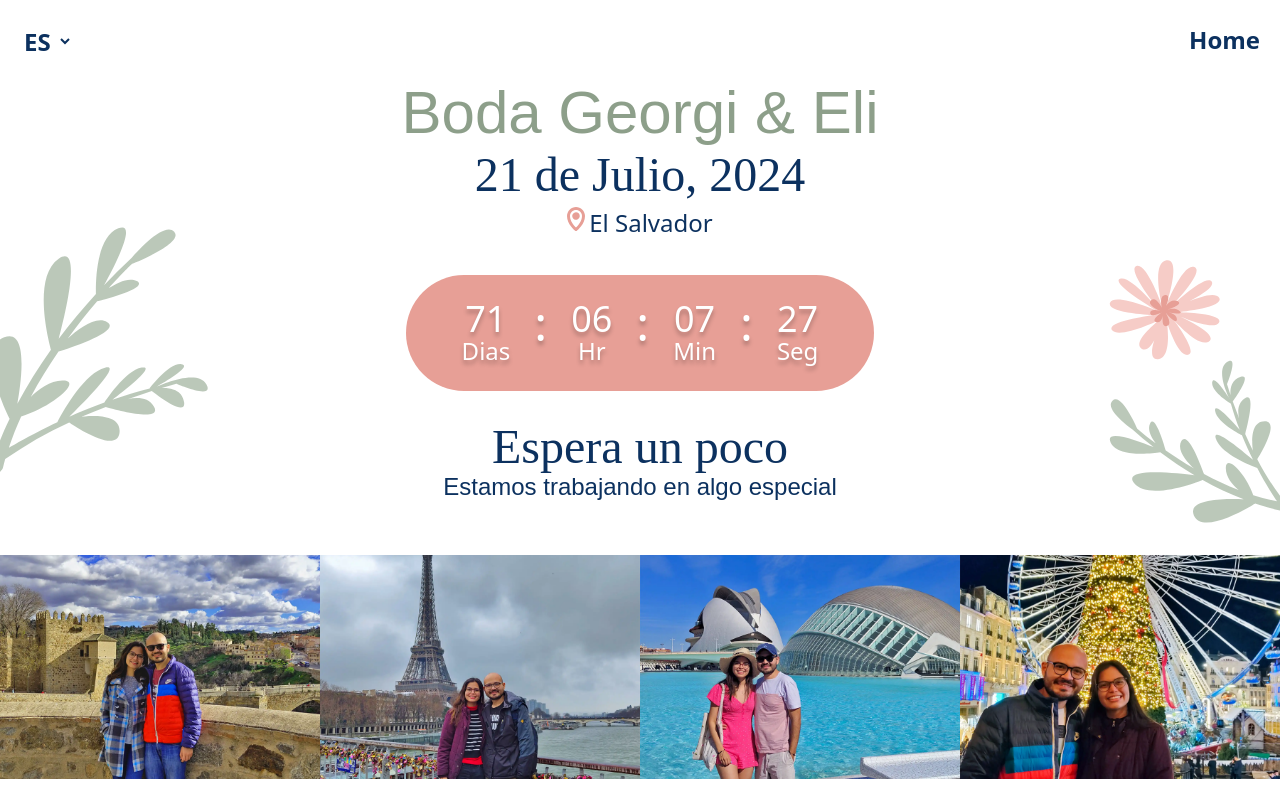
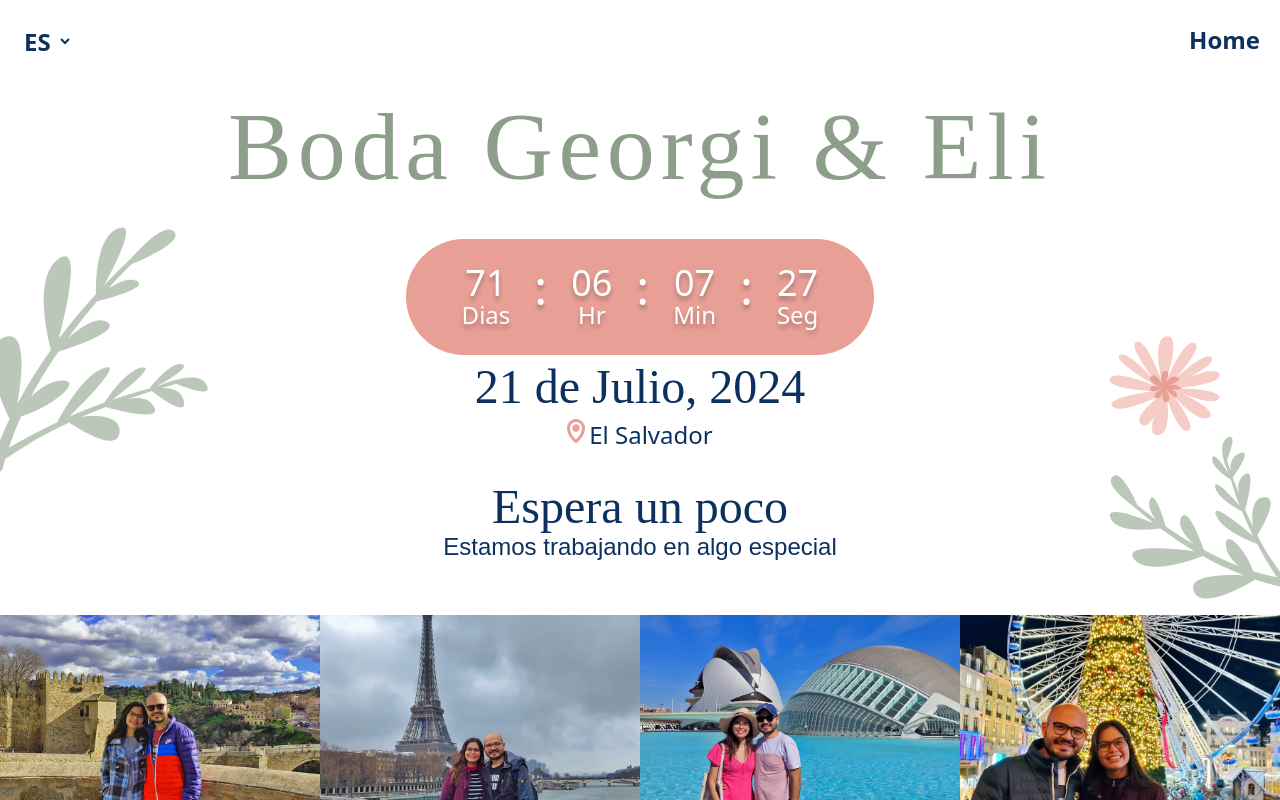
Before and after one commit to eliseomurillo9/invitation-wedding, a Vue app: page / in a window 1280 px wide. Shown: the top 800 px of the page. Built offline with nearby package versions, Linux system fonts and the light colour scheme.

Commit message:
change font family

```diff
--- a/src/components/WeddingInformation.vue
+++ b/src/components/WeddingInformation.vue
@@ -1,6 +1,7 @@
 <template>
   <div class="text-center pt-6 md:pt-0 flex flex-col gap-2">
-    <h1 class="text-green text-2xl md:text-6xl font-candal">{{ titleMsg }}</h1>
+    <h1 class="text-green text-2xl md:text-8xl font-nanum tracking-spacer">{{ titleMsg }}</h1>
+    <Counter class="mt-9" />
     <h2 class="text-blue-main text-2xl md:text-5xl font-nanum"> {{ weddingDate }}</h2>
     <div class="flex gap-1 m-auto w-fit">
       <svg
@@ -30,6 +31,7 @@
 </template>
 
 <script>
+import Counter from './Counter.vue';
 export default {
   name: "WeddingInformation",
   props: {
@@ -43,6 +45,7 @@ export default {
       Type: String,
     },
   },
+  components: {Counter}
 };
 </script>
 
--- a/src/locales.js
+++ b/src/locales.js
@@ -26,7 +26,7 @@ const messages = {
   EN: {
     base: {
       pageTitle: "Georgi & Eli Wedding",
-      weddingDate: "July 4th, 2024",
+      weddingDate: "July 21th, 2024",
       counter: {
         days: "Days",
         hours: "Hr",
--- a/src/views/TheHome.vue
+++ b/src/views/TheHome.vue
@@ -1,5 +1,5 @@
 <template>
-  <main class="relative">
+  <main class="relative py-4">
     <WeddingInformation
       :titleMsg="$t('base.pageTitle')"
       :weddingDate="$t('base.weddingDate')"
@@ -19,7 +19,6 @@
         fill-opacity="0.4"
       />
     </svg>
-    <Counter class="mt-9" />
     <WorkInProgress class="mt-8 hidden md:block" />
     <div class="absolute right-0 bottom-82 hidden md:block">
       <div class="relative w-fit flex justify-center items-center">
@@ -99,7 +98,6 @@
 </template>
 
 <script>
-import Counter from "../components/Counter.vue";
 import WeddingInformation from "../components/WeddingInformation.vue";
 import ImagesSection from "../components/ImagesSection.vue";
 import WorkInProgress from "../components/WorkInProgress.vue";
@@ -111,7 +109,6 @@ export default {
   name: "TheHome",
   components: {
     WeddingInformation,
-    Counter,
     ImagesSection,
     WorkInProgress,
     NewsletterForm,
--- a/tailwind.config.js
+++ b/tailwind.config.js
@@ -25,6 +25,9 @@ module.exports = {
       'montserrat': ['Montserrat', 'sans-serif'],
       'nanum': ['"Nanum Pen Script"', 'cursive'],
       'klee': ['"Klee One"', 'cursive']
+    },
+    letterSpacing: {
+      spacer: "0.36rem"
     }
   },
   plugins: [],
```
